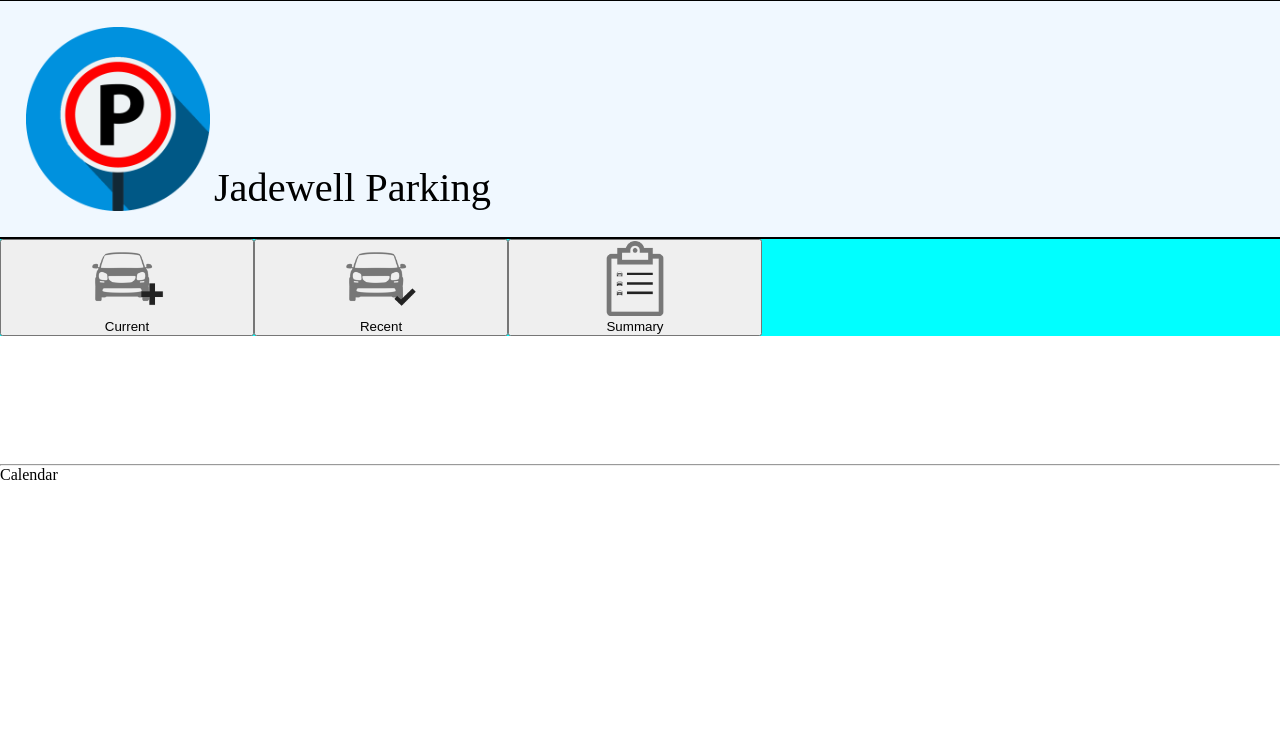
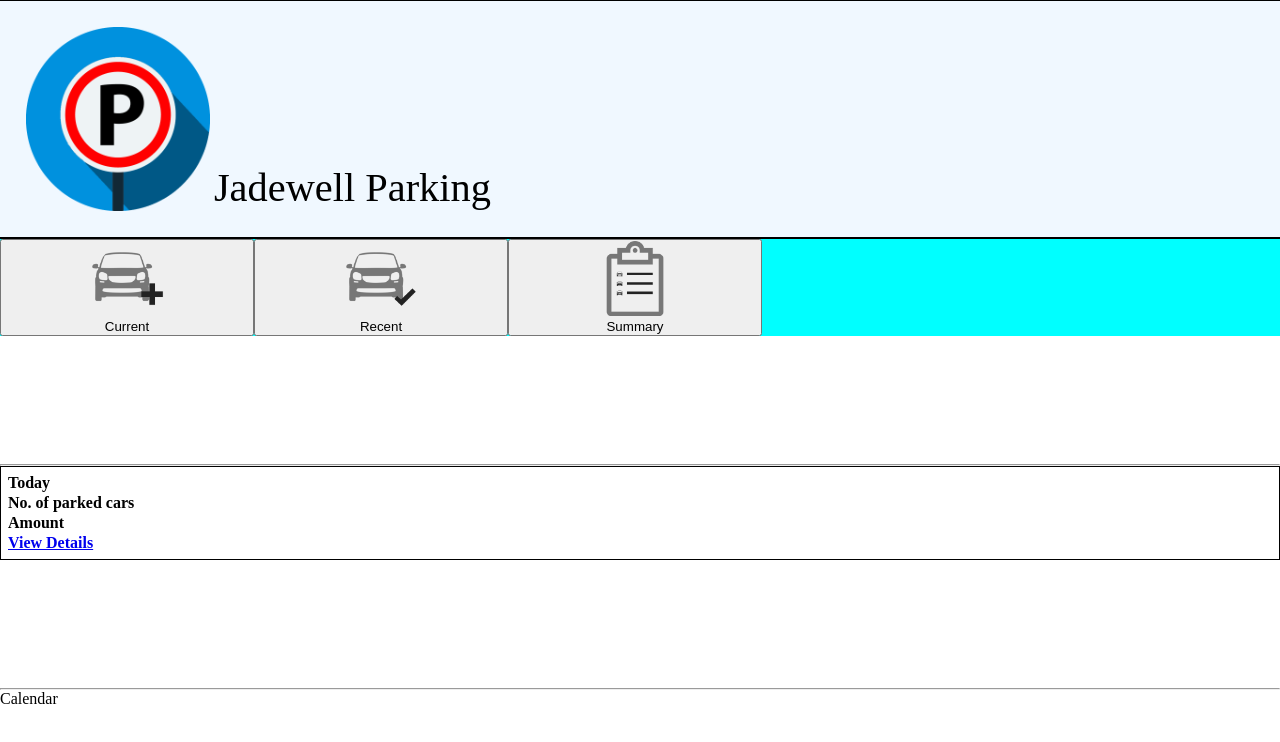
Before and after one commit to Henrhod/9346B-G4, a plain HTML site: page PWA/Summary.html in a window 1280 px wide. Drawn offline with Linux system fonts and the light colour scheme.

Commit message:
Added table for summary and view details

```diff
--- a/PWA/Summary.html
+++ b/PWA/Summary.html
@@ -30,6 +30,22 @@
             </button>
         </div>
 
+        <hr>
+
+        <table class="summary-table">
+            <tr>
+                <th>Today</th>
+            </tr>
+            <tr>
+                <th>No. of parked cars</th>
+            </tr>
+            <tr>
+                <th>Amount</th>
+            </tr>
+
+            <th><a href="details.html">View Details</a></th>
+
+        </table>
 
         <!--<iframe src="https://calendar.google.com/calendar/embed?height=600&amp;wkst=1&amp;bgcolor=%23FFFFFF&amp;src=slu.edu.ph_9bu191ndgvbsiqa6ec89h9c9tg%40group.calendar.google.com&amp;color=%2323164E&amp;ctz=Asia%2FManila" class="Calendar"></iframe>-->
         <hr>
--- /dev/null
+++ b/PWA/script.js
@@ -0,0 +1,5 @@
+function data(){
+	var d = new Date();
+	document.getElementById("demo").innerHTML = d.getDay();
+	return document.write("fuck");
+}
--- a/PWA/style.css
+++ b/PWA/style.css
@@ -114,5 +114,12 @@ hr{
     margin-left: 1%;
     height: auto;
 }
+.summary-table{
+    width: 100%;
+    border: 1px solid black;
+    text-align: left;
+    padding: 5px;
+}
+
 
 .Calendar-Title{}
```
Also changed, not shown: PWA/Recent.html (+1 -1 lines), PWA/details.html (added, +9 -0 lines).
